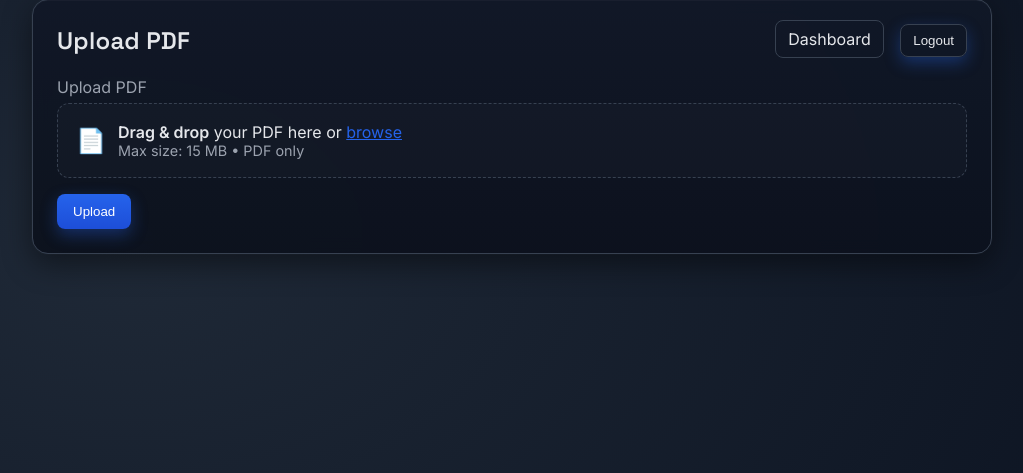
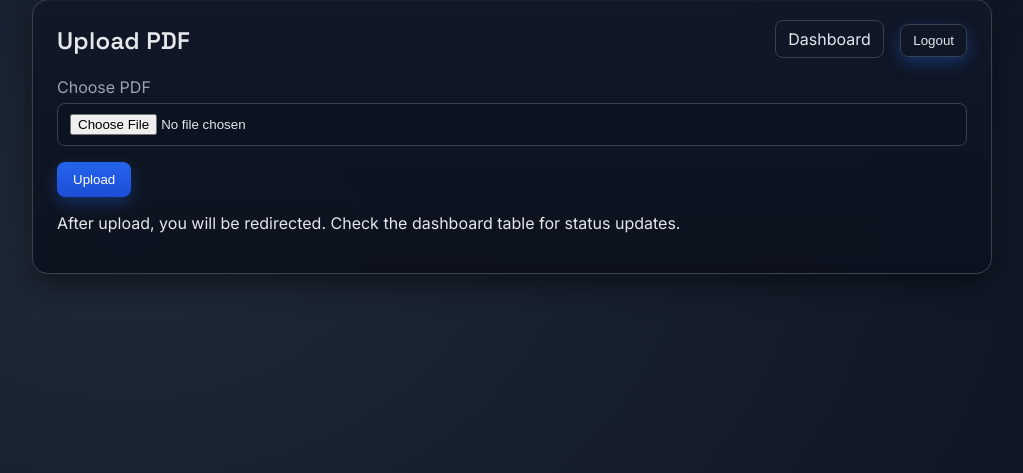
Before and after one commit to bpsong/pdfdoc_extraction, a FastAPI app: template web/templates/upload.html in a window 1280 px wide. Shown: the part 33-506 px from the top of the page, without its empty margins (128-1151 px from the left). Run offline with FastAPI, Linux system fonts and the light colour scheme; the template is opened without the code that fills it, so the values that code supplies are empty.

Commit message:
minor changes

```diff
--- a/web/static/css/style.css
+++ b/web/static/css/style.css
@@ -193,71 +193,6 @@ input:focus {
     border: 1px solid var(--border);
     border-radius: 8px;
     background: rgba(255, 255, 255, 0.03);
-}
-
-.drop-zone {
-    border: 1px dashed var(--border);
-    border-radius: 12px;
-    padding: 18px;
-    display: flex;
-    align-items: center;
-    gap: 12px;
-    background: rgba(255, 255, 255, 0.02);
-    cursor: pointer;
-    transition: border-color 0.2s ease, background-color 0.2s ease, transform 0.15s ease;
-}
-
-.drop-zone-icon {
-    font-size: 1.5rem;
-}
-
-.drop-zone .linkish {
-    color: var(--primary);
-    text-decoration: underline;
-}
-
-.drop-zone .muted {
-    color: var(--muted);
-    font-size: 0.9rem;
-}
-
-.drop-zone.dragging {
-    border-color: var(--primary);
-    background: rgba(37, 99, 235, 0.08);
-    transform: translateY(-1px);
-}
-
-.progress-note {
-    margin-top: 16px;
-    padding: 12px;
-    border: 1px solid var(--border);
-    border-radius: 10px;
-    background: rgba(255, 255, 255, 0.03);
-}
-
-.progress-label {
-    font-weight: 600;
-    margin-bottom: 8px;
-}
-
-.progress-bar {
-    width: 100%;
-    height: 6px;
-    background: rgba(255, 255, 255, 0.06);
-    border-radius: 999px;
-    overflow: hidden;
-    margin-bottom: 6px;
-}
-
-.progress-bar-fill {
-    width: 100%;
-    height: 100%;
-    background: linear-gradient(90deg, var(--primary), var(--primary-700));
-    animation: progressPulse 2s ease-in-out infinite;
-}
-
-.small {
-    font-size: 0.85rem;
 }
 
 /* Modal Styles - File Status Dialog Implementation */
@@ -590,20 +525,6 @@ input:focus {
     }
 }
 
-@keyframes progressPulse {
-    0% {
-        transform: translateX(-20%);
-    }
-
-    50% {
-        transform: translateX(0);
-    }
-
-    100% {
-        transform: translateX(20%);
-    }
-}
-
 /**
  * File ID button styling - replaces external links with modal triggers.
  * Styled to look like links but function as modal activation buttons.
--- a/web/templates/upload.html
+++ b/web/templates/upload.html
@@ -23,102 +23,16 @@
         <div id="alert" class="alert" style="display:none;"></div>
 
         <!-- Standard HTML form submit; server reads HttpOnly cookie and redirects after enqueue -->
-        <form id="uploadForm" action="/upload" method="post" enctype="multipart/form-data">
+        <form action="/upload" method="post" enctype="multipart/form-data">
             <div class="form-group">
-                <label for="file">Upload PDF</label>
-                <div id="dropZone" class="drop-zone">
-                    <div class="drop-zone-icon">📄</div>
-                    <div class="drop-zone-text">
-                        <strong>Drag &amp; drop</strong> your PDF here or <span class="linkish">browse</span>
-                        <div class="muted">Max size: 15 MB • PDF only</div>
-                    </div>
-                </div>
-                <input id="file" name="file" type="file" accept="application/pdf,.pdf" required hidden />
-                <div id="fileName" class="muted" style="margin-top: 8px;"></div>
-                <div id="fileError" class="alert" style="display:none; margin-top: 8px;"></div>
+                <label for="file">Choose PDF</label>
+                <input id="file" name="file" type="file" accept="application/pdf,.pdf" required />
             </div>
             <button type="submit" class="btn">Upload</button>
         </form>
 
-        <div id="progressNote" class="progress-note" style="display:none;">
-            <div class="progress-label">Queued → Processing</div>
-            <div class="progress-bar">
-                <div class="progress-bar-fill"></div>
-            </div>
-            <div class="muted small">You will be redirected to the dashboard to track status.</div>
-        </div>
+        <p class="note">After upload, you will be redirected. Check the dashboard table for status updates.</p>
     </div>
-
-    <script>
-        (function () {
-            const dropZone = document.getElementById('dropZone');
-            const fileInput = document.getElementById('file');
-            const fileName = document.getElementById('fileName');
-            const fileError = document.getElementById('fileError');
-            const progressNote = document.getElementById('progressNote');
-            const MAX_SIZE_BYTES = 15 * 1024 * 1024; // 15 MB
-
-            function showError(message) {
-                fileError.textContent = message;
-                fileError.style.display = 'block';
-            }
-
-            function clearError() {
-                fileError.style.display = 'none';
-                fileError.textContent = '';
-            }
-
-            function handleFiles(files) {
-                clearError();
-                const [file] = files;
-                if (!file) return;
-                if (!file.type || !file.type.includes('pdf')) {
-                    showError('Please select a PDF file.');
-                    fileInput.value = '';
-                    fileName.textContent = '';
-                    return;
-                }
-                if (file.size > MAX_SIZE_BYTES) {
-                    const mb = (file.size / (1024 * 1024)).toFixed(1);
-                    showError(`File is too large (${mb} MB). Max size is 15 MB.`);
-                    fileInput.value = '';
-                    fileName.textContent = '';
-                    return;
-                }
-                fileName.textContent = `Selected: ${file.name}`;
-                fileInput.files = files;
-            }
-
-            ['dragenter', 'dragover', 'dragleave', 'drop'].forEach(eventName => {
-                dropZone.addEventListener(eventName, e => {
-                    e.preventDefault();
-                    e.stopPropagation();
-                });
-            });
-
-            ['dragenter', 'dragover'].forEach(eventName => {
-                dropZone.addEventListener(eventName, () => dropZone.classList.add('dragging'));
-            });
-
-            ['dragleave', 'drop'].forEach(eventName => {
-                dropZone.addEventListener(eventName, () => dropZone.classList.remove('dragging'));
-            });
-
-            dropZone.addEventListener('click', () => fileInput.click());
-            dropZone.addEventListener('drop', (e) => {
-                if (e.dataTransfer?.files?.length) {
-                    handleFiles(e.dataTransfer.files);
-                }
-            });
-            fileInput.addEventListener('change', (e) => {
-                handleFiles(e.target.files);
-            });
-
-            document.getElementById('uploadForm').addEventListener('submit', () => {
-                progressNote.style.display = 'block';
-            });
-        })();
-    </script>
 </body>
 
 </html>
```
